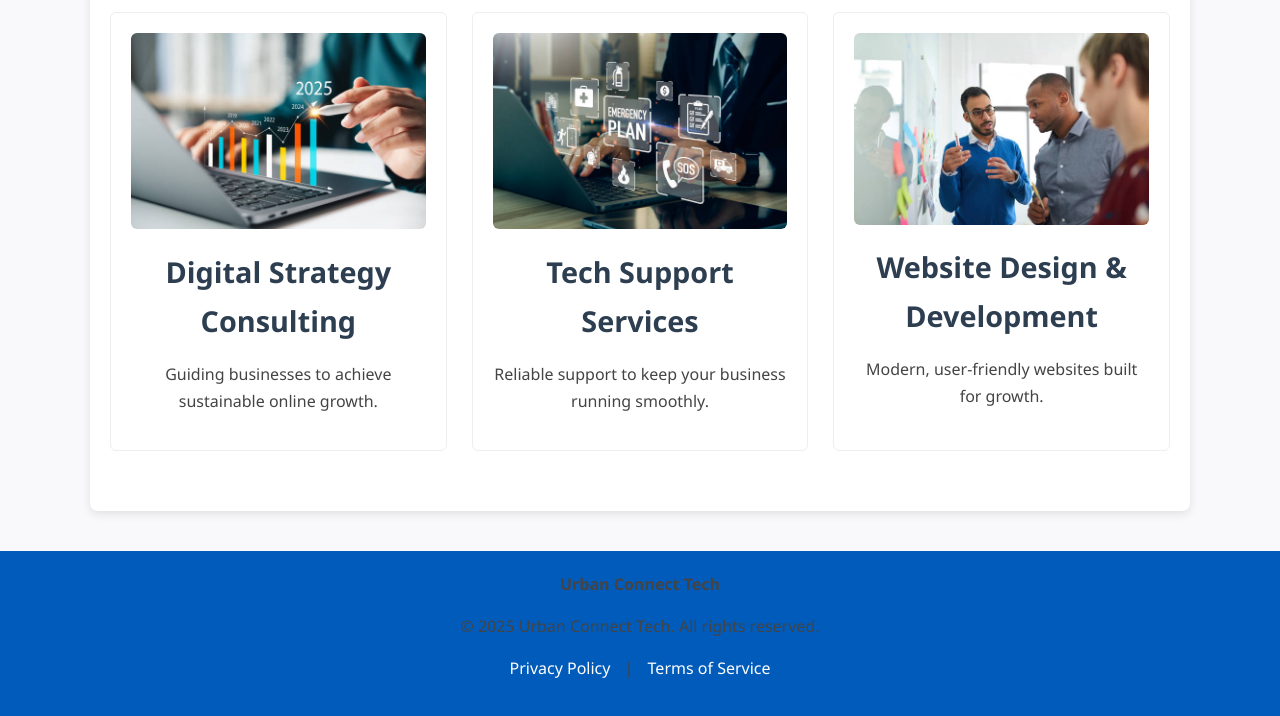
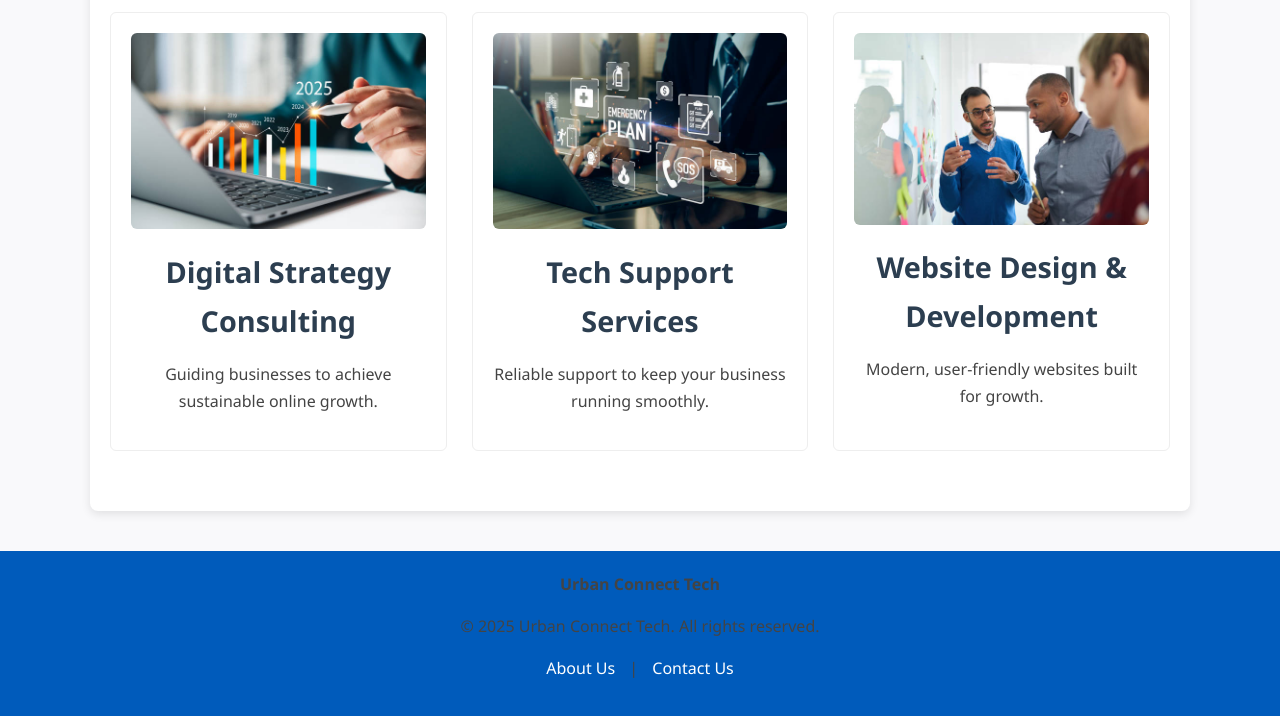
Before and after one commit to ramaaru/WEDE5020_PART2, a plain HTML site: page Urban Connect tech/pages/services.html in a window 1280 px wide. Shown: the part 360-1076 px from the top of the page. Drawn offline with Linux system fonts and the light colour scheme.

Commit message:
Update services.html

```diff
--- a/Urban Connect tech/pages/services.html
+++ b/Urban Connect tech/pages/services.html
@@ -49,8 +49,8 @@
     <p><strong>Urban Connect Tech</strong></p>
     <p>&copy; 2025 Urban Connect Tech. All rights reserved.</p>
     <p>
-      <a href="privacy.html">Privacy Policy</a> |
-      <a href="terms.html">Terms of Service</a>
+     <a href="/pages/about.html">About Us</a> |
+      <a href="/pages/contact.html">Contact Us</a>
     </p>
   </footer>
 </body>
```
